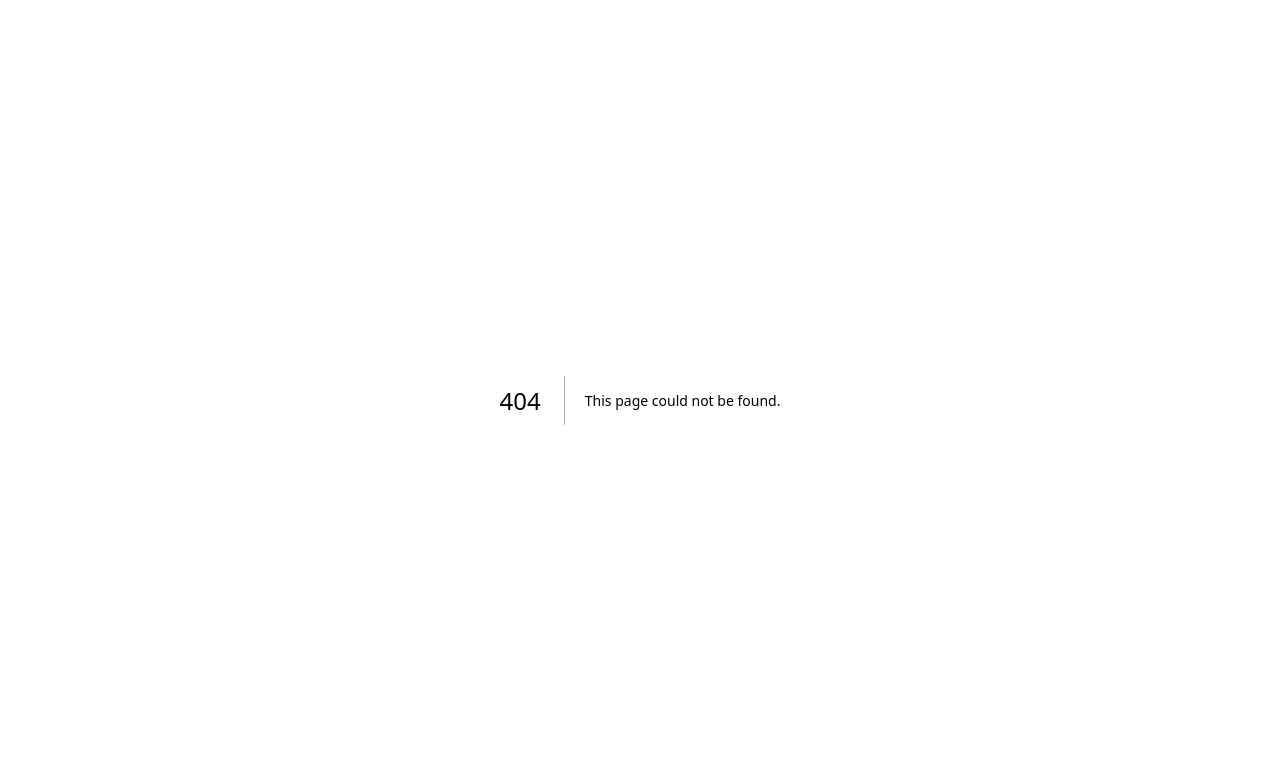
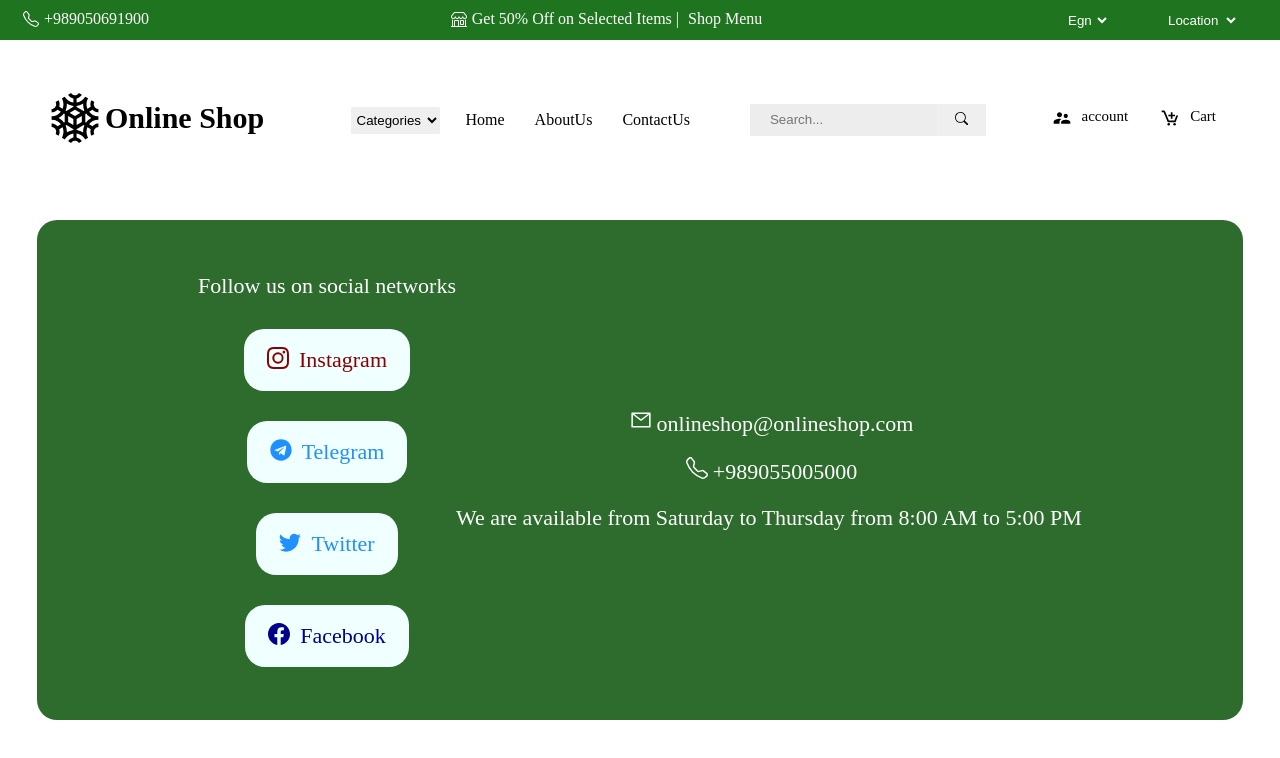
Before and after one commit to MH-Mangelian/Online-Shop, a Next.js app in the folder online-shop/: page /contact in a window 1280 px wide. Before the commit this address had no page. Shown: the top 758 px of the page. Built offline with nearby package versions, Linux system fonts and the light colour scheme.

Commit message:
contact us make finish

```diff
--- a/online-shop/src/app/page.js
+++ b/online-shop/src/app/page.js
@@ -1,5 +1,3 @@
-import Image from 'next/image'
-import styles from './page.module.css'
 import NavTopGreen from '@/components/NavTopGreen'
 import Header from '@/components/Header'
 import Banner from '@/components/banner'
--- a/online-shop/src/components/NavTopGreen.jsx
+++ b/online-shop/src/components/NavTopGreen.jsx
@@ -4,7 +4,7 @@
 import { css ,jsx} from '@emotion/react';
 
 //import Icons
-import {BsTelephone ,BsShop} from 'react-icons/bs'
+import {BsTelephone ,BsShop} from 'react-icons/bs';
 
 const NavTopGreen = () => {
   return (
--- a/online-shop/src/components/TextHeader.jsx
+++ b/online-shop/src/components/TextHeader.jsx
@@ -32,19 +32,19 @@ const TextHeader = () => {
       </select>
     </div>
 
-      <Link href="" css={css`
+      <Link href="/" css={css`
       margin: 0 15px;
       `}>
         Home
       </Link>
 
-      <Link href="" css={css`
+      <Link href="/about" css={css`
       margin: 0 15px;
       `}>
         AboutUs
       </Link>
 
-      <Link href="" css={css`
+      <Link href="/contact" css={css`
       margin: 0 15px;
       `}>
         ContactUs</Link>
--- a/online-shop/src/components/TextMobileHeader.jsx
+++ b/online-shop/src/components/TextMobileHeader.jsx
@@ -38,19 +38,19 @@ const TextMobileHeader = () => {
       </select>
     </div>
 
-      <Link href="" css={css`
+      <Link href="/" css={css`
       margin: 15px 0;
       `}>
         Home
       </Link>
 
-      <Link href="" css={css`
+      <Link href="/about" css={css`
       margin: 15px 0;
       `}>
         AboutUs
       </Link>
 
-      <Link href="" css={css`
+      <Link href="/contact" css={css`
       margin: 15px 0;
       `}>
         ContactUs</Link>
--- /dev/null
+++ b/online-shop/src/pages/contact.jsx
@@ -0,0 +1,194 @@
+'use client';
+/** @jsxRuntime classic */
+/** @jsx jsx */
+import { css ,jsx} from '@emotion/react';
+import '../app/globals.css';
+import Link from 'next/link';
+import Image from 'next/image';
+
+import NavTopGreen from '@/components/NavTopGreen'
+import Header from '@/components/Header'
+
+//icons
+import {BsInstagram ,BsTwitter ,BsFacebook , BsTelephone} from 'react-icons/bs';
+import {FaTelegram} from 'react-icons/fa';
+import {AiOutlineMail} from 'react-icons/ai';
+
+
+
+const contact = () => {
+  return (
+    <main>
+      <NavTopGreen/>
+      <Header/>
+
+      <section css={css`
+        display: flex;
+        justify-content: center;
+        align-items: center;
+        flex-direction: column;
+        flex-wrap: nowrap;
+        margin-top: 30px;
+        margin-left : auto;
+        margin-right: auto;
+        width: 95vw;
+        padding: 20px 5px;
+
+      `}>
+
+        <div css={css`
+          display: flex;
+          flex-wrap: nowrap;
+          align-items: center;
+          justify-content: center;
+          flex-direction: row;
+          background-color: hsl(120, 41%, 30%);
+          border-radius: 20px;
+          width: 100%;
+          height: 500px;
+          @media (max-width: 640px) {
+            height: 100vh;
+            flex-direction: column;
+            flex-wrap: nowrap;
+            justify-content: center;
+            align-items: center;
+          }
+        `}>
+
+          <div css={css`
+            display:flex;
+            flex-direction: column;
+            flex-wrap: nowrap;
+            justify-content: center;
+            align-items: center;
+            color:white;
+            font-size:22px;
+          `}>
+            <p css={css`
+            margin: 15px 0;
+            @media (max-width: 768px) {
+              font-size: 22px;
+              margin:5px;
+              margin-left:10px;
+              padding: 5px ;
+            }
+            `}>Follow us on social networks</p>
+              <Link href="/">
+                <div css={css`
+                  display: inline-flex;
+                  color: darkred;
+                  margin: 15px 0;
+                  background-color: azure;
+                  padding: 18px;
+                  border-radius: 20px;
+
+                `}>
+                  <BsInstagram css={css`
+                    margin: 0 5px;
+                  `}/>
+                  <p css={css`
+                    margin: 0 5px;
+                  `}>Instagram</p>
+                </div>
+              </Link>
+
+              <Link href="/">
+                <div css={css`
+                  display: inline-flex;
+                  color: dodgerblue;
+                  margin: 15px 0;
+                  background-color: azure;
+                  padding: 18px;
+                  border-radius: 20px;
+                `}>
+                  <FaTelegram css={css`
+                    margin: 0 5px;
+                  `}/>
+                  <p css={css`
+                    margin: 0 5px;
+                  `}>Telegram</p>
+                </div>
+              </Link>
+
+              <Link href="/">
+                <div css={css`
+                  display: inline-flex;
+                  color: dodgerblue;
+                  margin: 15px 0;
+                  background-color: azure;
+                  padding: 18px;
+                  border-radius: 20px;
+                `}>
+                  <BsTwitter css={css`
+                    margin: 0 5px;
+                  `}/>
+                  <p css={css`
+                    margin: 0 5px;
+                  `}>Twitter</p>
+                </div>
+              </Link>
+
+              <Link href="/">
+                <div css={css`
+                  display: inline-flex;
+                  color:darkblue;
+                  margin: 15px 0;
+                  background-color: azure;
+                  padding: 18px;
+                  border-radius: 20px;
+                `}>
+                  <BsFacebook css={css`
+                    margin: 0 5px;
+                  `}/>
+                  <p css={css`
+                    margin: 0 5px;
+                  `}>Facebook</p>
+                </div>
+              </Link>
+          </div>
+
+          <div css={css`
+            display: flex;
+            flex-direction: column;
+            flex-wrap: nowrap;
+            justify-content: center;
+            align-items: center;
+            color:white;
+            font-size: 22px;
+          `}>
+            <p css={css`
+              padding: 10px 0 ;
+            `}>
+              <AiOutlineMail css={css`
+                margin: 0 5px;
+               `}/>
+              onlineshop@onlineshop.com
+            </p>
+
+            <p css={css`
+              padding: 10px 0 ;
+            `}>
+              <BsTelephone css={css`
+              margin: 0 5px;
+              `}/>
+              +989055005000
+            </p>
+
+            <p css={css`
+              padding: 10px 0 ;
+              @media (max-width: 640px) {
+                font-size: 18px;
+                margin:5px;
+                padding: 5px ;
+              }
+            `}>We are available from Saturday to Thursday from 8:00 AM to 5:00 PM</p>
+          </div>
+
+
+        </div>
+      </section>
+    </main>
+  )
+}
+
+export default contact
```
Also changed, not shown: online-shop/src/app/page.module.css (+3 -7 lines), online-shop/src/components/product/Product.jsx (+11 -4 lines), online-shop/src/pages/about.jsx (added, +21 -0 lines).
